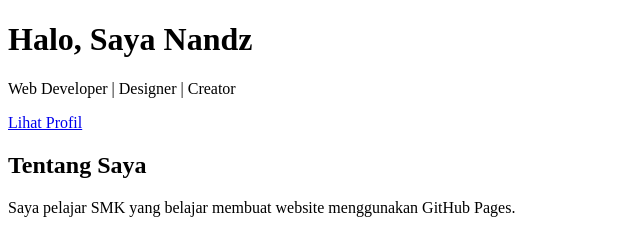
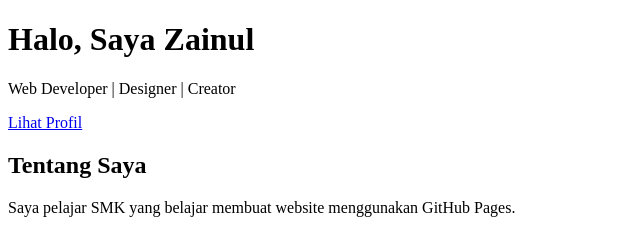
Before and after one commit to zainka02/Zainka.github.io, a plain HTML site: page index.html in a window 1280 px wide. Shown: the top 230 px of the page, 0-640 px from the left. Drawn offline with Linux system fonts and the light colour scheme.

Commit message:
Update index.html

```diff
--- a/index.html
+++ b/index.html
@@ -1,6 +1,6 @@
 <!DOCTYPE html> <html lang="en"> <head> <meta charset="UTF-8"> <meta name="viewport"
 content="width=device-width, initial-scale=1.0"> <title>My Portfolio</title> <link rel="stylesheet"
-href="style.css"> </head> <body> <header> <h1>Halo, Saya Nandz</h1> <p>Web Developer |
+href="style.css"> </head> <body> <header> <h1>Halo, Saya Zainul</h1> <p>Web Developer |
 Designer | Creator</p> <a href="#about" class="btn">Lihat Profil</a> </header> <section
 id="about"> <h2>Tentang Saya</h2> <p>Saya pelajar SMK yang belajar membuat website
 menggunakan GitHub Pages.</p> </section> <footer> <p>© 2025 Nandz. All Rights Reserved.</p>
```
